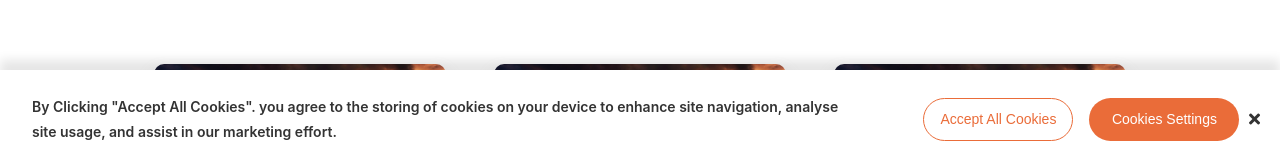
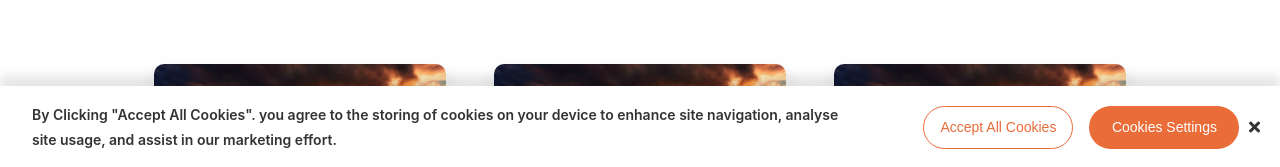
Before and after one commit to AtifWeb/popcornwebsite, a React (Create React App) app: page / in a window 1280 px wide. Shown: the part 631-798 px from the top of the page. Built offline with nearby package versions, Linux system fonts and the light colour scheme.

Commit message:
first commit

```diff
--- a/src/Assets/styles/css/index.css
+++ b/src/Assets/styles/css/index.css
@@ -193,7 +193,7 @@
 .cookie-banner {
   background-color: #fff;
   z-index: 222;
-  padding: 1.5rem 0rem;
+  padding: 1rem 0rem;
   position: fixed;
   bottom: 0;
   left: 0;
```
